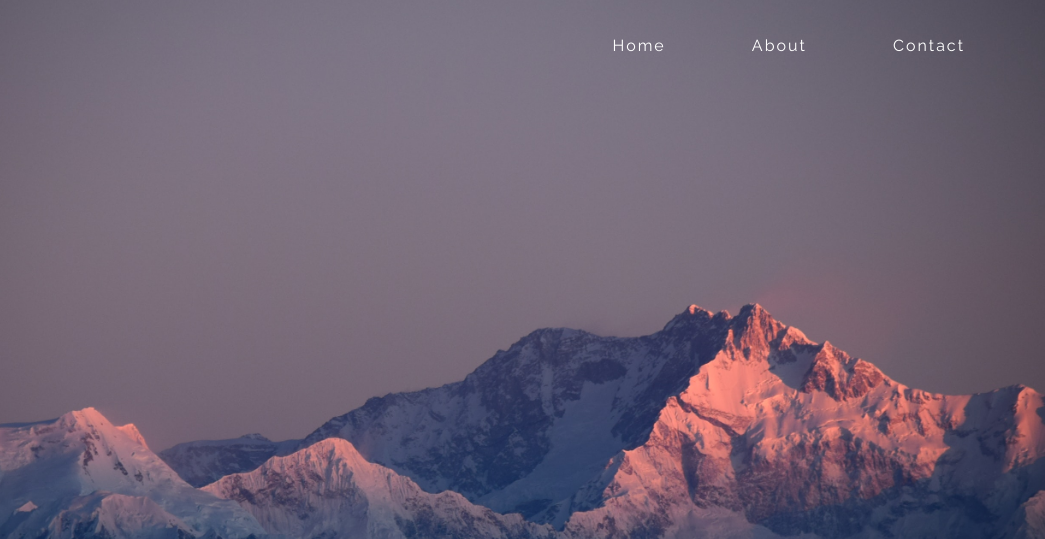
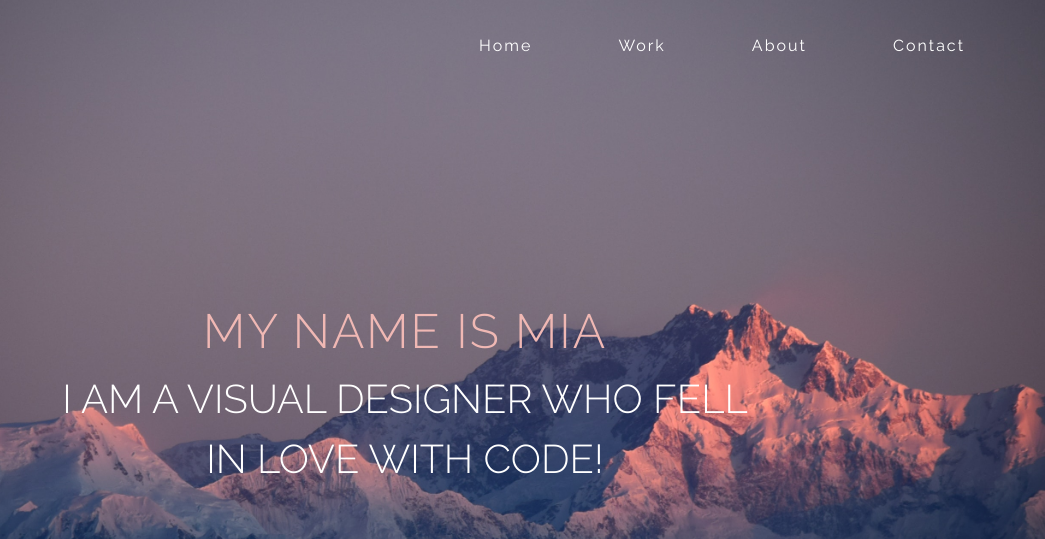
Before and after one commit to MiaMoustafa/portfolio, a website: page index.html in a window 1280 px wide. Shown: the top 539 px of the page, 235-1280 px from the left. Drawn offline with nearby package versions, Linux system fonts and the light colour scheme.

Commit message:
add hero text in homepage/adding more sass files

```diff
--- /dev/null
+++ b/_navbarLight.scss
@@ -0,0 +1,5 @@
+.navbarLight{
+    width:100%;
+    height:90px;
+    background-color: $primaryLight;
+}
--- a/index.html
+++ b/index.html
@@ -31,12 +31,18 @@
               <div class="menu">
                  <ul>
                  <li> <a class="hover-underline-animation" href="#">Home</a></li>
-                 <li>   <a class="hover-underline-animation" href="#">About</a></li>
-                  <li>    <a class="hover-underline-animation" href="#">Contact</a></li>
+                 <li> <a class="hover-underline-animation" href="work.html">Work</a></li>
+                 <li>   <a class="hover-underline-animation" href="about.html">About</a></li>
+                  <li>    <a class="hover-underline-animation" href="contact.html">Contact</a></li>
                  </ul>
               </div>
            </nav>
+           <div class="info d-flex flex-column justify-content-center align-items-center">
+            <h2>My Name is Mia</h2>
+            <h4>I am a visual Designer who fell <span>in love with code!</span></h4>
+        </div>
         </header>
+
      </div>
 
     <script src="https://code.jquery.com/jquery-3.2.1.slim.min.js"
--- a/scss/_home.scss
+++ b/scss/_home.scss
@@ -5,6 +5,31 @@ header {
     background-repeat: no-repeat;
     background-position: center;
     background-size: cover;
+
+
+    .info{
+    width:100%;
+    height: 100vh;
+    margin:0 auto;
+    text-transform: uppercase;
+   text-align: center;
+    h2{
+
+        color:$primaryLight;
+        font-size: 3em;
+        font-weight: 300;
+       letter-spacing: 2px;
+    }
+    h4{
+        font-size: 2.5em;
+        line-height: 1.5em;
+        font-weight: 300;
+        color:$white;
+    }
+    span{
+        display: block;
+    }
+    }
 
 }
 
--- a/scss/_variables.scss
+++ b/scss/_variables.scss
@@ -1,4 +1,5 @@
 
 $primaryColor: #d98882;
 $primaryLight: #f0b8b4;
+$white:#FFF;
 $primaryFont:'Raleway', sans-serif;
--- a/scss/style.scss
+++ b/scss/style.scss
@@ -1,4 +1,7 @@
 @import "_variables.scss";
 @import "_structure.scss";
+@import "_mixins.scss";
+@import "_navbarLight.scss";
 @import "_home.scss";
+@import "_work.scss";
 @import "_about.scss";
```
Also changed, not shown: about.html (+4 -5 lines), work.html (added, +12 -0 lines), contact.html (added), css/style.css, scss/_mixins.scss (added), scss/_work.scss (added).
